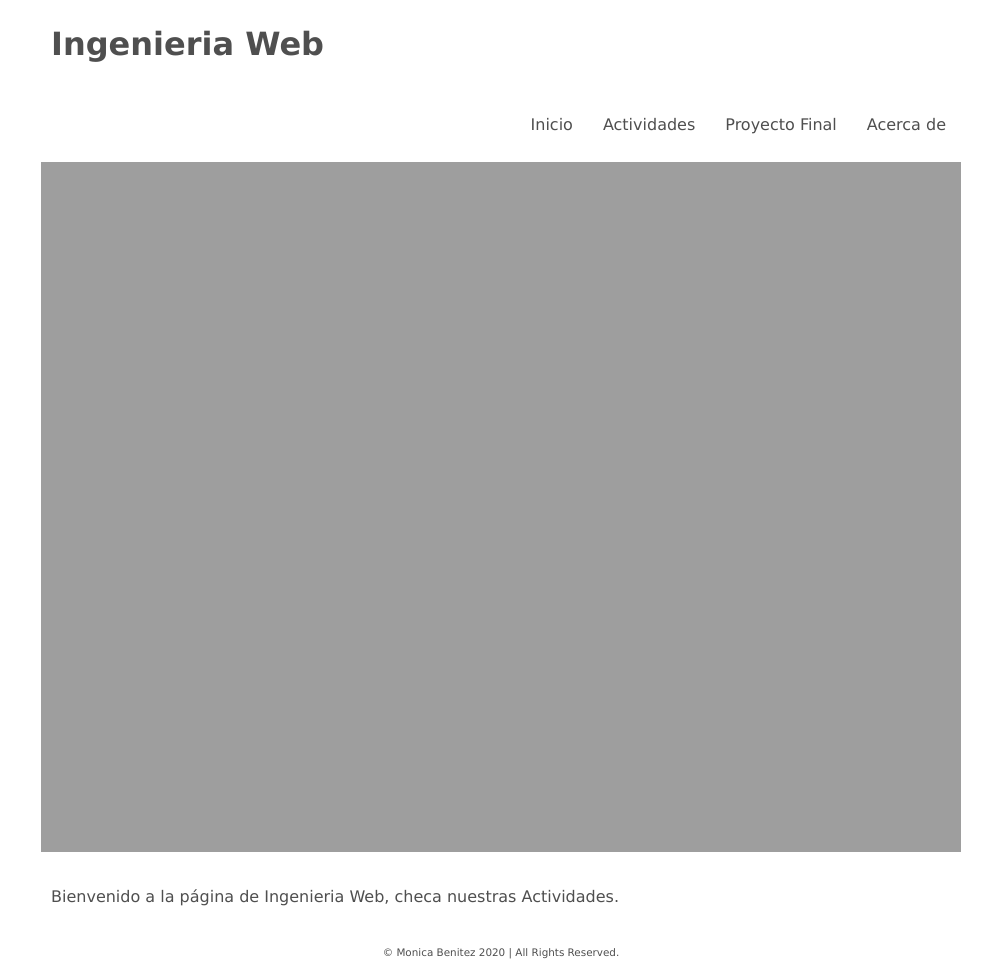
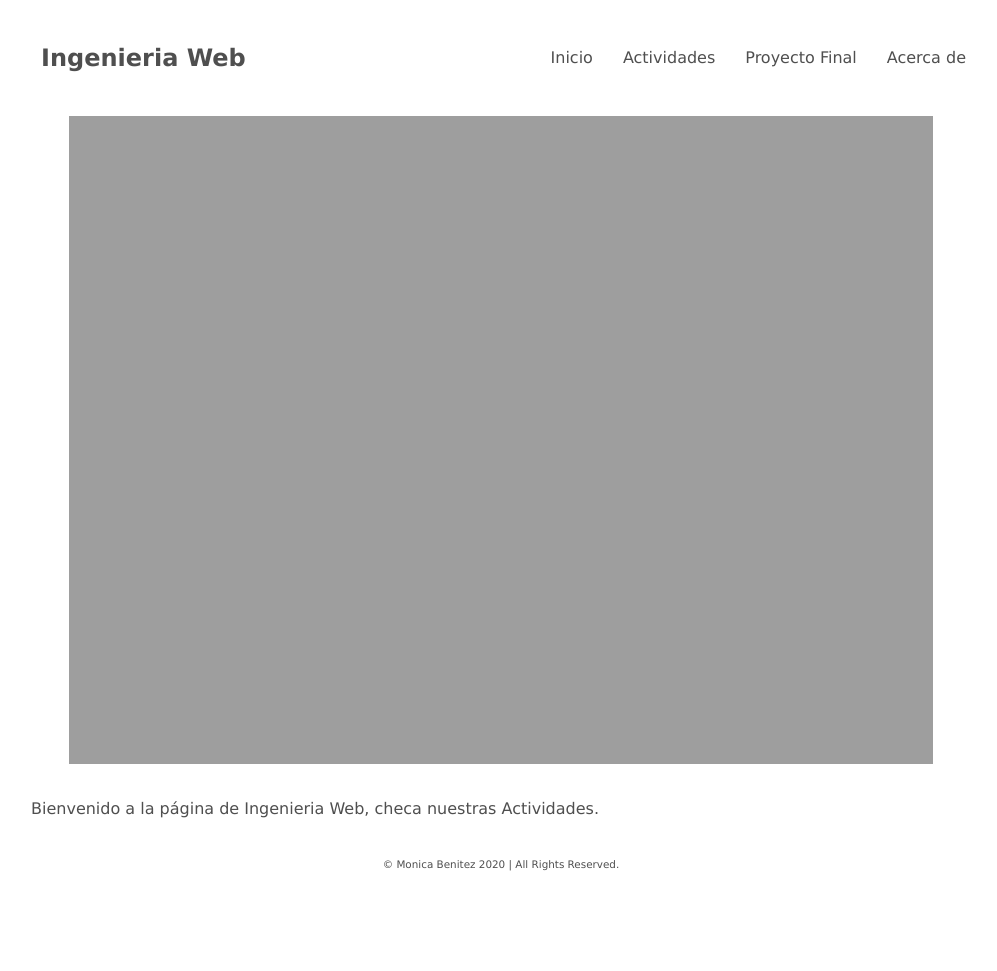
Before and after one commit to moonniy/Ingenieria-web, a Jekyll site: the page built from index.html, in a window 1280 px wide. Shown: the whole page, without its empty margins (139-1136 px from the left). Built offline with Jekyll 4.4.1, drawn with Linux system fonts in a browser that asks for light colours; after the commit the page ends 900 px from its top, so only the background shows below that.

Commit message:
Modificación de estilo principal

```diff
--- a/_layouts/default.html
+++ b/_layouts/default.html
@@ -9,11 +9,8 @@
 
   <div id="main">
 
-    <header>
+    <nav role="navigation">
       <h1 class="titulo-h1">Ingenieria Web</h1>
-    <header>
-
-    <nav role="navigation">
       <ul>
         <li><a href="{{site.url}}">Inicio</a></li>
         <li><a href="{{site.url}}actividades/">Actividades</a></li>
--- a/css/style.css
+++ b/css/style.css
@@ -28,11 +28,15 @@ a:hover {
 }
 
 .img-banner{
-    width: 100%;
+    width: 90%;
 }
 
 .img-content{
     width: 100%;
+}
+
+.img-container{
+    text-align: center;
 }
 
 #main {
@@ -61,7 +65,8 @@ h1 {
 nav{
     margin: 20px 0;
     display: flex;
-    flex-direction: column;
+    justify-content: space-between;
+    align-items: center;
 }
 
 nav ul {
--- a/index.html
+++ b/index.html
@@ -1,12 +1,12 @@
 ---
 layout: default
 ---
-<section role="banner">
+<section class="img-container" role="banner">
   <img class="img-banner" src="{{site.url}}img/banner.jpg" />
 </section>
 
 <section class="content">
   <p>
-  Bienvenido a la página de Ingenieria Web, checa nuestras <a href="/actividades/">Actividades</a>.
+  Bienvenido a la página de Ingenieria Web, checa nuestras <a href="{{site.url}}actividades/">Actividades</a>.
   </p>
 </section>
```
